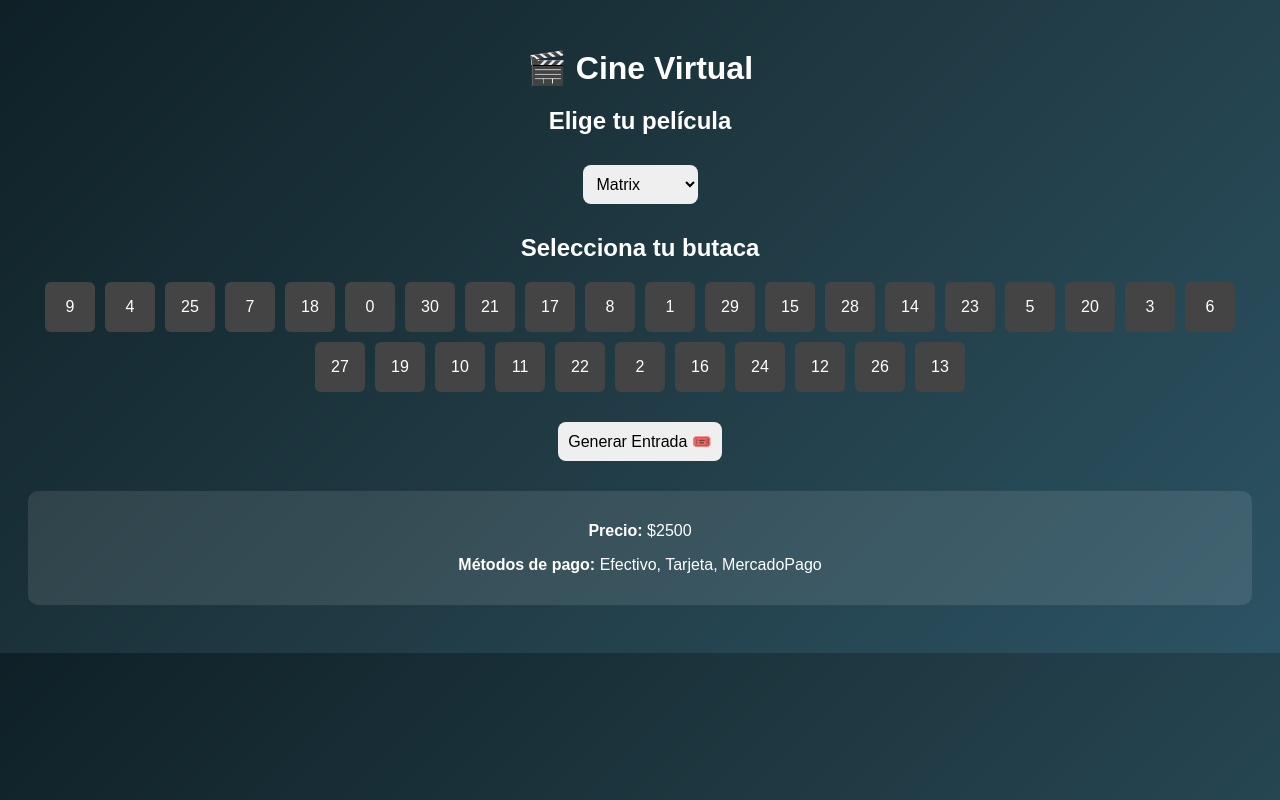
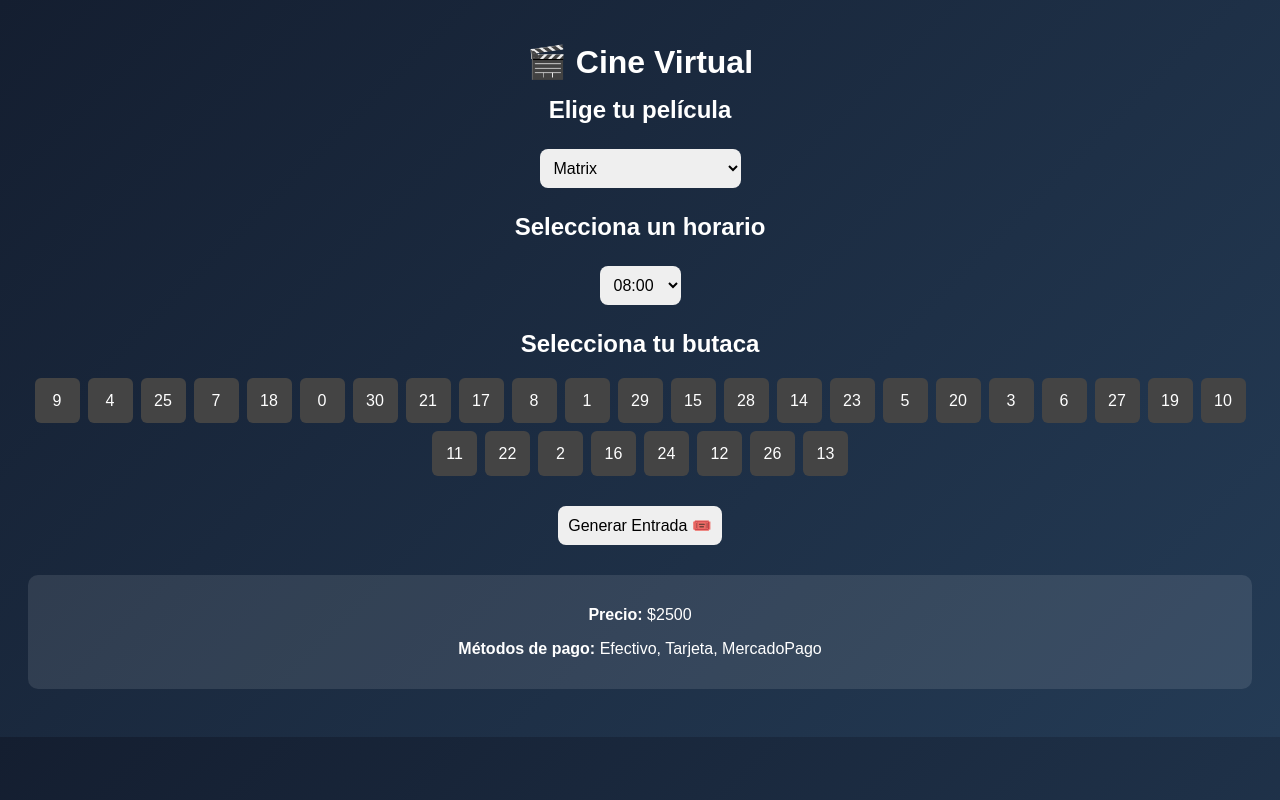
Before and after one commit to Santipalma3/santipalma3.github.io, a plain HTML site: page index.html in a window 1280 px wide. Drawn offline with Linux system fonts and the light colour scheme.

Commit message:
Agrego cine virtual como index

```diff
--- a/index.html
+++ b/index.html
@@ -7,13 +7,13 @@
   <style>
     body {
       font-family: Arial, sans-serif;
-      background: linear-gradient(135deg, #0f2027, #203a43, #2c5364);
+      background: linear-gradient(135deg, #141e30, #243b55);
       color: white;
       text-align: center;
       padding: 20px;
     }
-    h1 {
-      margin-bottom: 20px;
+    h1, h2 {
+      margin: 15px 0;
     }
     select, button {
       padding: 10px;
@@ -27,11 +27,11 @@
       flex-wrap: wrap;
       justify-content: center;
       margin: 20px 0;
-      gap: 10px;
+      gap: 8px;
     }
     .butaca {
-      width: 50px;
-      height: 50px;
+      width: 45px;
+      height: 45px;
       background: #444;
       color: white;
       display: flex;
@@ -67,7 +67,16 @@
     <option value="Avatar">Avatar</option>
     <option value="Inception">Inception</option>
     <option value="Interstellar">Interstellar</option>
+    <option value="Titanic">Titanic</option>
+    <option value="Joker">Joker</option>
+    <option value="Toy Story">Toy Story</option>
+    <option value="Avengers: Endgame">Avengers: Endgame</option>
+    <option value="El Señor de los Anillos">El Señor de los Anillos</option>
+    <option value="Harry Potter">Harry Potter</option>
   </select>
+
+  <h2>Selecciona un horario</h2>
+  <select id="horario"></select>
 
   <h2>Selecciona tu butaca</h2>
   <div class="butacas" id="butacas"></div>
@@ -84,6 +93,13 @@
   <!-- Librería QR -->
   <script src="https://cdnjs.cloudflare.com/ajax/libs/qrcodejs/1.0.0/qrcode.min.js"></script>
   <script>
+    // Cargar horarios de 8 AM a 22 PM cada 2 horas
+    const horarios = document.getElementById("horario");
+    for (let h = 8; h <= 22; h += 2) {
+      let hora = h < 10 ? "0" + h : h;
+      horarios.innerHTML += `<option value="${hora}:00">${hora}:00</option>`;
+    }
+
     // Generar butacas del 0 al 30 en orden random
     const contenedor = document.getElementById("butacas");
     const numeros = Array.from({length: 31}, (_, i) => i);
@@ -103,7 +119,7 @@
       contenedor.appendChild(div);
     });
 
-    // Generar QR
+    // Generar QR con datos de la entrada
     function generarQR() {
       if (!butacaSeleccionada) {
         alert("Por favor selecciona una butaca");
@@ -111,7 +127,8 @@
       }
       document.getElementById("qr").innerHTML = "";
       const pelicula = document.getElementById("pelicula").value;
-      const data = `Entrada Cine Virtual\nPelícula: ${pelicula}\nButaca: ${butacaSeleccionada}\nPrecio: $2500\nPago: Efectivo/Tarjeta/MercadoPago`;
+      const horario = document.getElementById("horario").value;
+      const data = `🎟️ Entrada Cine Virtual\nPelícula: ${pelicula}\nHorario: ${horario}\nButaca: ${butacaSeleccionada}\nPrecio: $2500\nPago: Efectivo/Tarjeta/MercadoPago`;
       new QRCode(document.getElementById("qr"), {
         text: data,
         width: 200,
```
